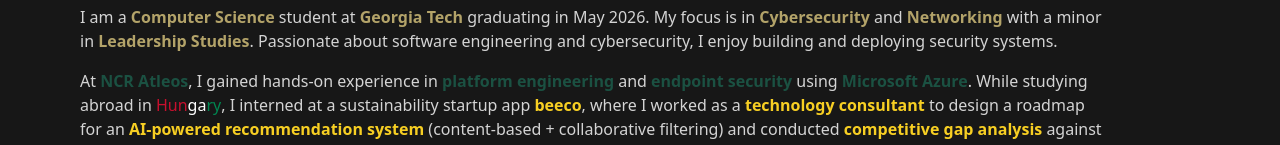
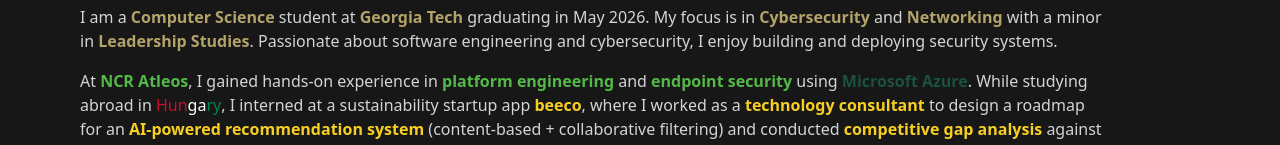
Before and after one commit to ktran04/website, a React (Vite) app: page / in a window 1280 px wide. Shown: the part 645-790 px from the top of the page. Built offline with nearby package versions, Linux system fonts and the light colour scheme.

Commit message:
Changed the green in about me

```diff
--- a/src/components/About.jsx
+++ b/src/components/About.jsx
@@ -10,7 +10,7 @@
         <div className="mt-4 space-y-4 text-neutral-300 max-w-5xl">
           <p>I am a <b className="text-[#B3A369]">Computer Science</b> student at <b className="text-[#B3A369]">Georgia Tech</b> graduating in May 2026. My focus is in <b className="text-[#B3A369]">Cybersecurity</b> and <b className="text-[#B3A369]">Networking</b> with a minor in <b className="text-[#B3A369]">Leadership Studies</b>. Passionate about software engineering and cybersecurity, I enjoy building and deploying security systems.</p>
 
-          <p>At <b className="text-[#1b5142]">NCR Atleos</b>, I gained hands-on experience in <b className="text-[#1b5142]">platform engineering</b> and <b className="text-[#1b5142]">endpoint security</b> using <b className="text-[#1b5142]"> Microsoft Azure</b>. While studying abroad in <span aria-label="Hungary" className="inline-flex">
+          <p>At <b className="text-[#54B948]">NCR Atleos</b>, I gained hands-on experience in <b className="text-[#54B948]">platform engineering</b> and <b className="text-[#54B948]">endpoint security</b> using <b className="text-[#1b5142]"> Microsoft Azure</b>. While studying abroad in <span aria-label="Hungary" className="inline-flex">
             <span className="text-[#C8102E]">Hun</span>
             <span className="text-white">ga</span>
             <span className="text-[#008751]">ry</span>
```
